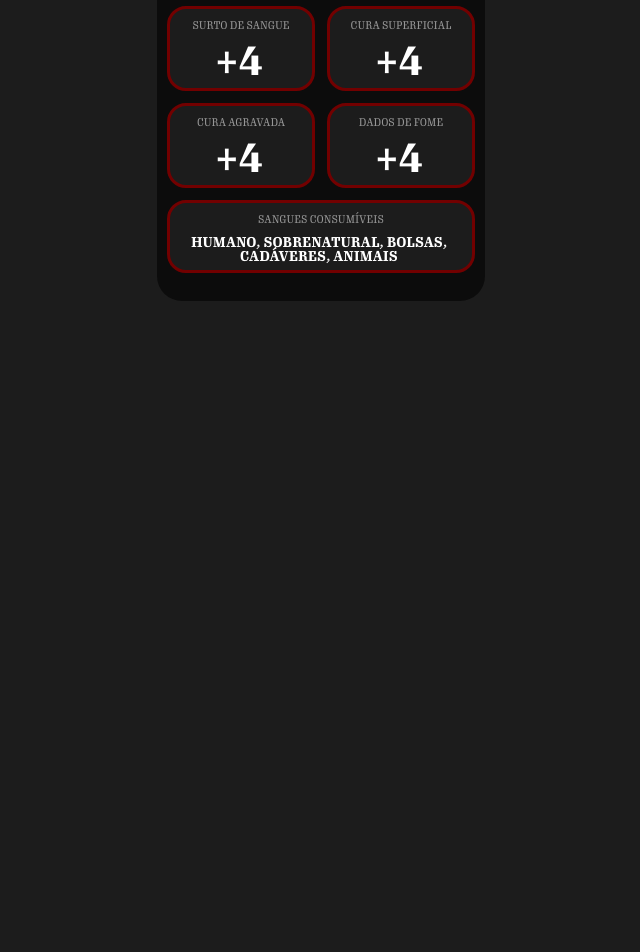
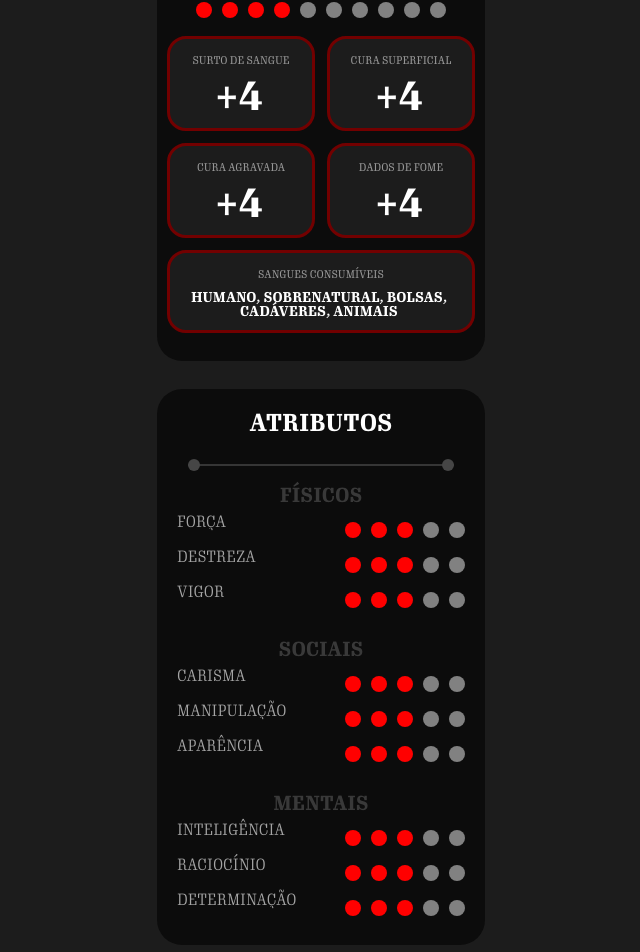
Before and after one commit to DouglasMamedeMartins/Coroa-Velada, a React (Vite) app: page / in a window 1280 px wide. Shown: the part 1237-2189 px from the top of the page, without its empty margins (319-959 px from the left). Before the commit the page ends 1566 px from the top, so only its background shows below. Built offline with nearby package versions, Linux system fonts and the light colour scheme.

Commit message:
adding section atributos

```diff
--- /dev/null
+++ b/src/components/Atributos/TipoAtributo/index.tsx
@@ -0,0 +1,59 @@
+import { Ball } from "../../Pontos/styles";
+import {
+  Atributo,
+  AtributoContainer,
+  ContainerAtributos,
+  ContainerBall,
+  TituloAtributo,
+} from "./style";
+
+interface TipoAtributoProps {
+  titulo: string;
+  atributo1: string;
+  atributo2: string;
+  atributo3: string;
+}
+
+function TipoAtributo({
+  titulo,
+  atributo1,
+  atributo2,
+  atributo3,
+}: TipoAtributoProps) {
+  return (
+    <ContainerAtributos>
+      <TituloAtributo>{titulo}</TituloAtributo>
+      <AtributoContainer>
+        <Atributo>{atributo1}</Atributo>
+        <ContainerBall>
+          <Ball active={true} />
+          <Ball active={true} />
+          <Ball active={true} />
+          <Ball />
+          <Ball />
+        </ContainerBall>
+      </AtributoContainer>
+      <AtributoContainer>
+        <Atributo>{atributo2}</Atributo>
+        <ContainerBall>
+          <Ball active={true} />
+          <Ball active={true} />
+          <Ball active={true} />
+          <Ball />
+          <Ball />
+        </ContainerBall>
+      </AtributoContainer>
+      <AtributoContainer>
+        <Atributo>{atributo3}</Atributo>
+        <ContainerBall>
+          <Ball active={true} />
+          <Ball active={true} />
+          <Ball active={true} />
+          <Ball />
+          <Ball />
+        </ContainerBall>
+      </AtributoContainer>
+    </ContainerAtributos>
+  );
+}
+export default TipoAtributo;
--- /dev/null
+++ b/src/components/Atributos/TipoAtributo/style.ts
@@ -0,0 +1,37 @@
+import styled from "styled-components";
+
+export const ContainerAtributos = styled.div`
+  width: 100%;
+  padding: 10px;
+`
+
+export const TituloAtributo = styled.h3`
+  font-size: 2rem;
+  color: #ffffff;
+  opacity: 0.19;
+  text-transform: uppercase;
+  text-align: center;
+  margin-bottom: 5px;
+`
+
+export const AtributoContainer = styled.div`
+  display: flex;
+  justify-content: space-between;
+  align-items: center;
+`
+
+
+export const Atributo = styled.h4`
+  font-size: 1.6rem;
+  color: #ffffff;
+  text-transform: uppercase;
+  font-weight: 300;
+  opacity: 0.63;
+  margin-bottom: 16px;
+`
+
+export const ContainerBall = styled.div`
+
+  display: flex;
+  gap: 10px;
+`
--- /dev/null
+++ b/src/components/Atributos/index.tsx
@@ -0,0 +1,34 @@
+import { Container, Divisor } from "../Hero/styles";
+import { TitleAtributos } from "./styles";
+import TipoAtributo from "./TipoAtributo";
+
+function Atributos() {
+  return (
+    <>
+      <Container>
+        <TitleAtributos>Atributos</TitleAtributos>
+        <Divisor />
+        <TipoAtributo
+          titulo="Físicos"
+          atributo1="Força"
+          atributo2="Destreza"
+          atributo3="vigor"
+        />
+        <TipoAtributo
+          titulo="Sociais"
+          atributo1="Carisma"
+          atributo2="Manipulação"
+          atributo3="Aparência"
+        />
+        <TipoAtributo
+          titulo="Mentais"
+          atributo1="Inteligência"
+          atributo2="Raciocínio"
+          atributo3="Determinação"
+        />
+      </Container>
+    </>
+  );
+}
+
+export default Atributos;
--- /dev/null
+++ b/src/components/Atributos/styles.ts
@@ -0,0 +1,9 @@
+import styled from "styled-components";
+
+export const TitleAtributos = styled.h2`
+  color: #ffffff;
+  text-transform: uppercase;
+  font-size: 2.4rem;
+  margin-top: 10px;
+  margin-bottom: 20px;
+`
--- a/src/components/Header/styles.ts
+++ b/src/components/Header/styles.ts
@@ -19,5 +19,9 @@ export const MenuHamburguer = styled.img<{ isMenuOpen: boolean }>`
 
 
 export const Logo = styled.img`
-margin: 0 auto;
+  margin: 0 auto;
+  transition: all 0.3s ease;
+  &:hover {
+    transform: scale(1.1);
+}
 `
--- a/src/components/Hero/index.tsx
+++ b/src/components/Hero/index.tsx
@@ -17,11 +17,12 @@ import {
 import heroImage from "../../assets/images/morgana.jfif";
 import Pontos from "../Pontos";
 import { Ball, BallPointContainer } from "../Pontos/styles";
+import Atributos from "../Atributos";
 
 function Hero() {
   return (
     <>
-      <Container>
+      <Container id="visao-geral">
         <ContainerTitle>
           <Title>MORGANA</Title>
           <HeroName>Douglas Mamede</HeroName>
@@ -37,7 +38,8 @@ function Hero() {
           <XP>XP</XP>
         </InformationXp>
       </Container>
-      <Container>
+
+      <Container id="status">
         <Title>STATUS</Title>
         <Divisor style={{ width: 291 }}></Divisor>
         <ContainerPontos>
@@ -60,7 +62,7 @@ function Hero() {
         </ContainerPontos>
       </Container>
 
-      <Container>
+      <Container id="potencia-de-sangue">
         <TituloSangue>Potência de Sangue</TituloSangue>
         <Divisor style={{ width: 291 }}></Divisor>
         <BallPointContainer>
@@ -87,6 +89,7 @@ function Hero() {
           />
         </ContainerPontos>
       </Container>
+      <Atributos />
     </>
   );
 }
--- a/src/components/Pontos/index.tsx
+++ b/src/components/Pontos/index.tsx
@@ -9,8 +9,8 @@ import {
 } from "./styles";
 
 interface PontosProps {
-  title?: string;
-  score?: number | string;
+  title: string;
+  score: number | string;
   maxScore?: number;
   divisor?: string;
   span?: number;
--- a/src/components/Pontos/styles.ts
+++ b/src/components/Pontos/styles.ts
@@ -4,6 +4,7 @@ export const Ponto = styled.div<{ span?: number }>`
   width: 100%;
   border: 3px solid #720000;
   border-radius: 19px;
+  padding: 5px;
   background-color: #1c1c1c;
   grid-column: span ${({ span }) => span || 1};
 `
--- a/src/components/SideMenu/index.tsx
+++ b/src/components/SideMenu/index.tsx
@@ -16,61 +16,35 @@ interface SideMenuProps {
   open: boolean;
 }
 
+const menuItems = [
+  { icon: userIcon, label: "Visão Geral", href: "#visao-geral" },
+  { icon: statusIcon, label: "Status", href: "#status" },
+  {
+    icon: potenciaSangueIcon,
+    label: "Potência de Sangue",
+    href: "#potencia-de-sangue",
+  },
+  { icon: atributosIcon, label: "Atributos" },
+  { icon: conhecimentosIcon, label: "Conhecimentos" },
+  { icon: periciasIcon, label: "Perícias" },
+  { icon: talentosIcon, label: "Talentos" },
+  { icon: rituaisIcon, label: "Rituais" },
+  { icon: disciplinasIcon, label: "Disciplinas" },
+  { icon: possesIcon, label: "Posses" },
+  { icon: objetivosIcon, label: "Objetivos" },
+  { icon: moralidadeIcon, label: "Moralidade" },
+  { icon: antedecedentesIcon, label: "Antecedentes" },
+];
+
 function SideMenu({ open }: SideMenuProps) {
   return (
     <ContainerSideMenu open={open}>
-      <ContainerOption>
-        <Image src={userIcon} />
-        <Title>Visão Geral</Title>
-      </ContainerOption>
-      <ContainerOption>
-        <Image src={statusIcon} />
-        <Title>Status</Title>
-      </ContainerOption>
-      <ContainerOption>
-        <Image src={potenciaSangueIcon} />
-        <Title>Potência de Sangue</Title>
-      </ContainerOption>
-      <ContainerOption>
-        <Image src={atributosIcon} />
-        <Title>Atributos</Title>
-      </ContainerOption>
-      <ContainerOption>
-        <Image src={conhecimentosIcon} />
-        <Title>Conhecimentos</Title>
-      </ContainerOption>
-      <ContainerOption>
-        <Image src={periciasIcon} />
-        <Title>Perícias</Title>
-      </ContainerOption>
-      <ContainerOption>
-        <Image src={talentosIcon} />
-        <Title>Talentos</Title>
-      </ContainerOption>
-      <ContainerOption>
-        <Image src={rituaisIcon} />
-        <Title>Rituais</Title>
-      </ContainerOption>
-      <ContainerOption>
-        <Image src={disciplinasIcon} />
-        <Title>Disciplinas</Title>
-      </ContainerOption>
-      <ContainerOption>
-        <Image src={possesIcon} />
-        <Title>Posses</Title>
-      </ContainerOption>
-      <ContainerOption>
-        <Image src={objetivosIcon} />
-        <Title>Objetivos</Title>
-      </ContainerOption>
-      <ContainerOption>
-        <Image src={moralidadeIcon} />
-        <Title>Moralidade</Title>
-      </ContainerOption>
-      <ContainerOption>
-        <Image src={antedecedentesIcon} />
-        <Title>Antecedentes</Title>
-      </ContainerOption>
+      {menuItems.map((item) => (
+        <ContainerOption key={item.label}>
+          <Image src={item.icon} />
+          <Title href={item.href}>{item.label}</Title>
+        </ContainerOption>
+      ))}
     </ContainerSideMenu>
   );
 }
--- a/src/components/SideMenu/style.ts
+++ b/src/components/SideMenu/style.ts
@@ -19,9 +19,34 @@ export const ContainerOption = styled.div`
 
 `
 
-export const Image = styled.img``
+export const Image = styled.img`
+  transition: transform 0.3s ease;
+
+   &:hover {
+    transform: scale(1.2);
+  }
+`
 
 
 export const Title = styled.a`
   color: #ffffff;
+  text-decoration: none;
+  transition: transform 0.3s ease;
+  cursor: pointer;
+  position: relative;
+
+  &::after {
+    content: "";
+    position: absolute;
+    bottom: -2px;
+    left: 0;
+    width: 0%;
+    height: 1px;
+    background-color: #ccc;
+    transition: width 0.3s ease;
+  }
+
+  &:hover::after {
+    width: 100%;
+  }
 `
--- a/src/global.ts
+++ b/src/global.ts
@@ -28,6 +28,7 @@ export const GlobalStyle = createGlobalStyle`
 
   html {
     font-size: 62.5%;
+    scroll-behavior: smooth;
   }
 
   * {
```
